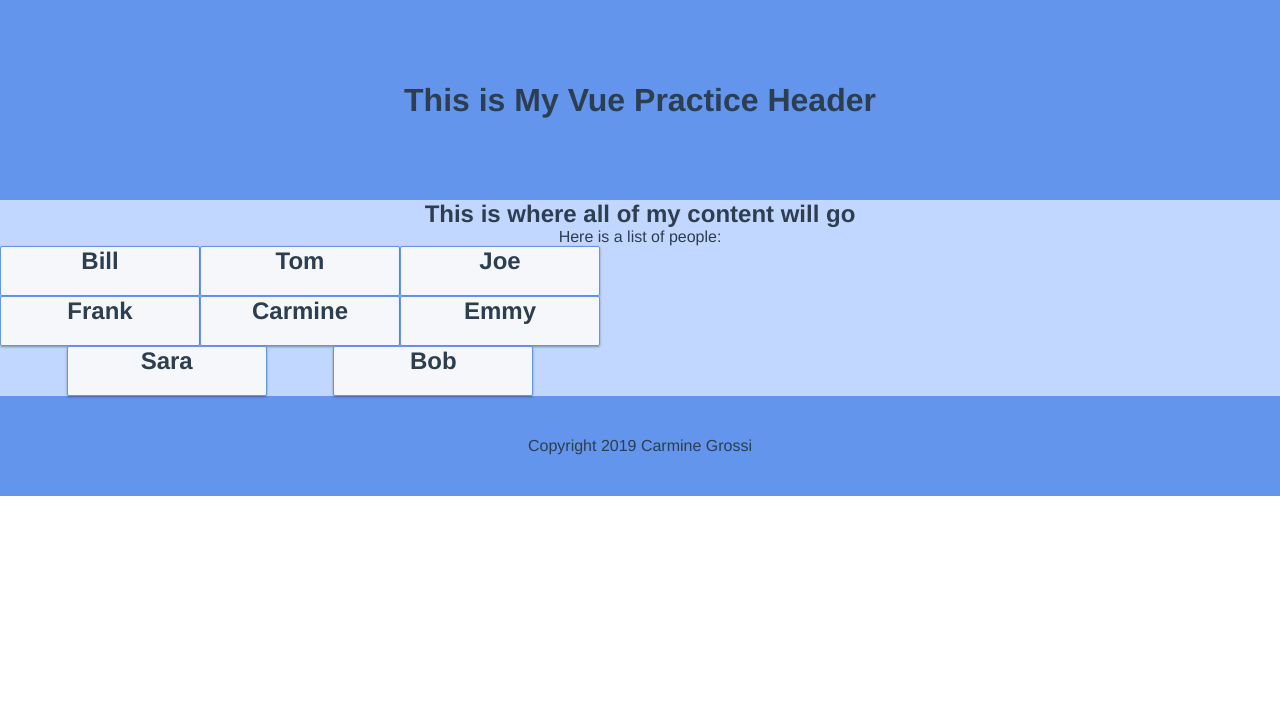
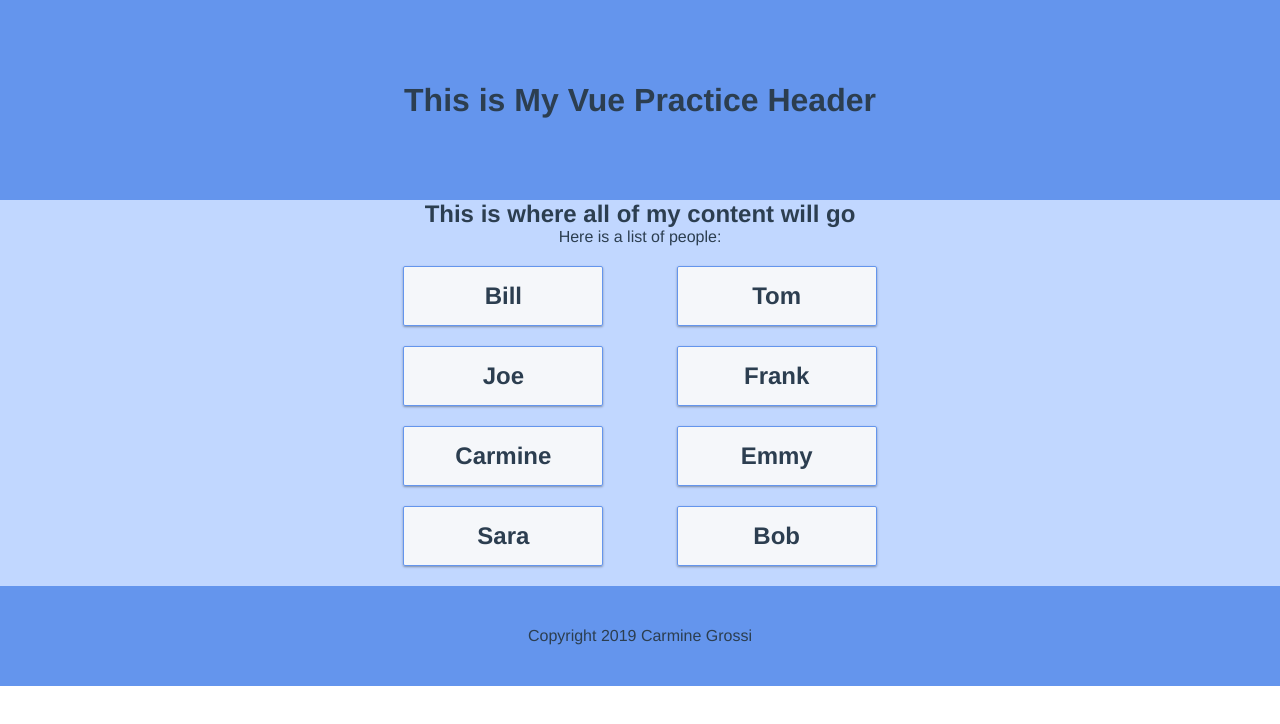
Before and after one commit to cgrossi/vue-cli-practice, a Vue app: page / in a window 1280 px wide. Shown: the top 724 px of the page. Built offline with nearby package versions, Linux system fonts and the light colour scheme.

Commit message:
Fix global style

```diff
--- a/public/index.html
+++ b/public/index.html
@@ -6,13 +6,6 @@
     <meta name="viewport" content="width=device-width,initial-scale=1.0" />
     <link rel="icon" href="<%= BASE_URL %>favicon.ico" />
     <title>vue-component-testing</title>
-    <style>
-      * {
-        margin: 0 !important;
-        padding: 0 !important;
-        box-sizing: border-box !important;
-      }
-    </style>
   </head>
   <body>
     <noscript>
--- /dev/null
+++ b/vue.config.js
@@ -0,0 +1,5 @@
+module.exports = {
+    publicPath: process.env.NODE_ENV === 'production'
+      ? '/vue-cli-practice/'
+      : '/'
+  }
```
Also changed, not shown: 1 other file (tests, documents, lock files or other folders).
